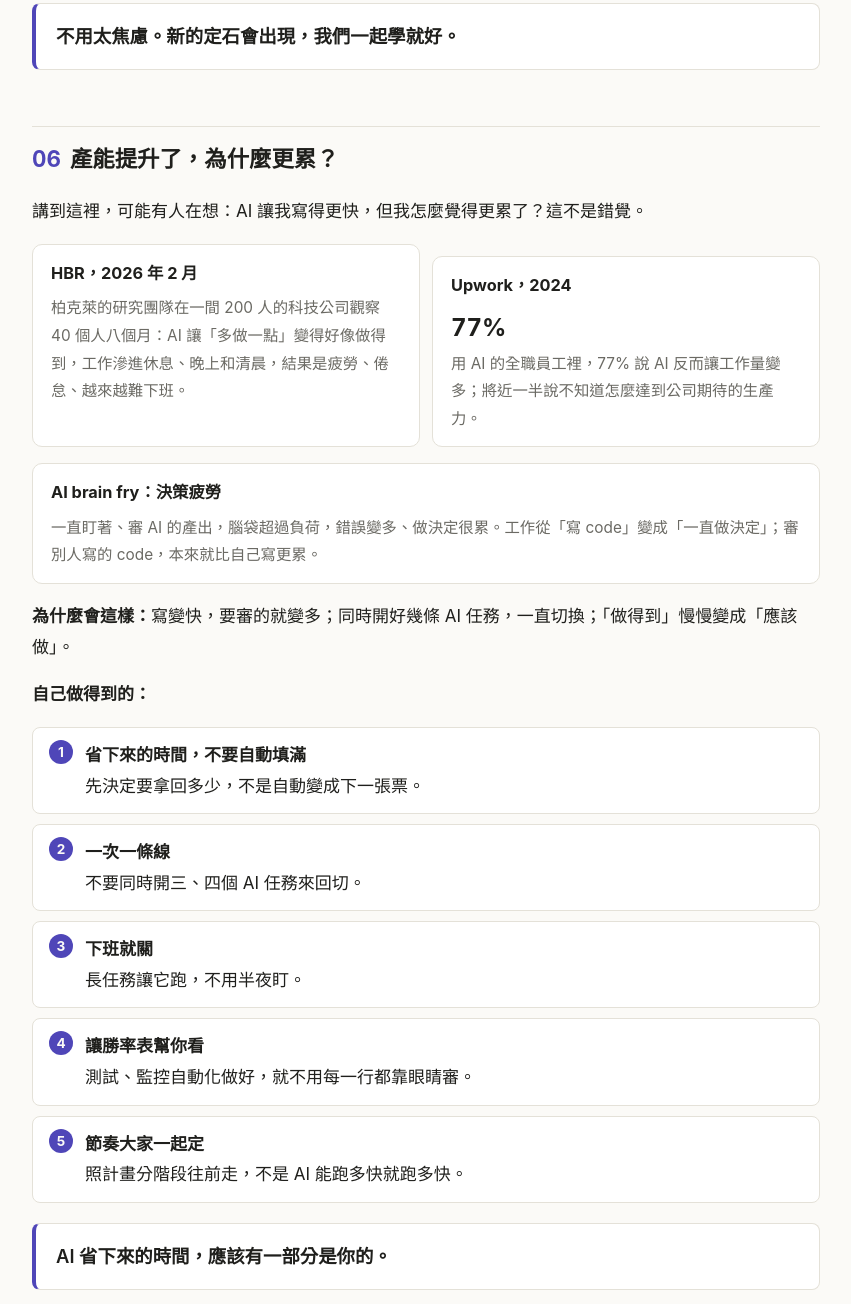
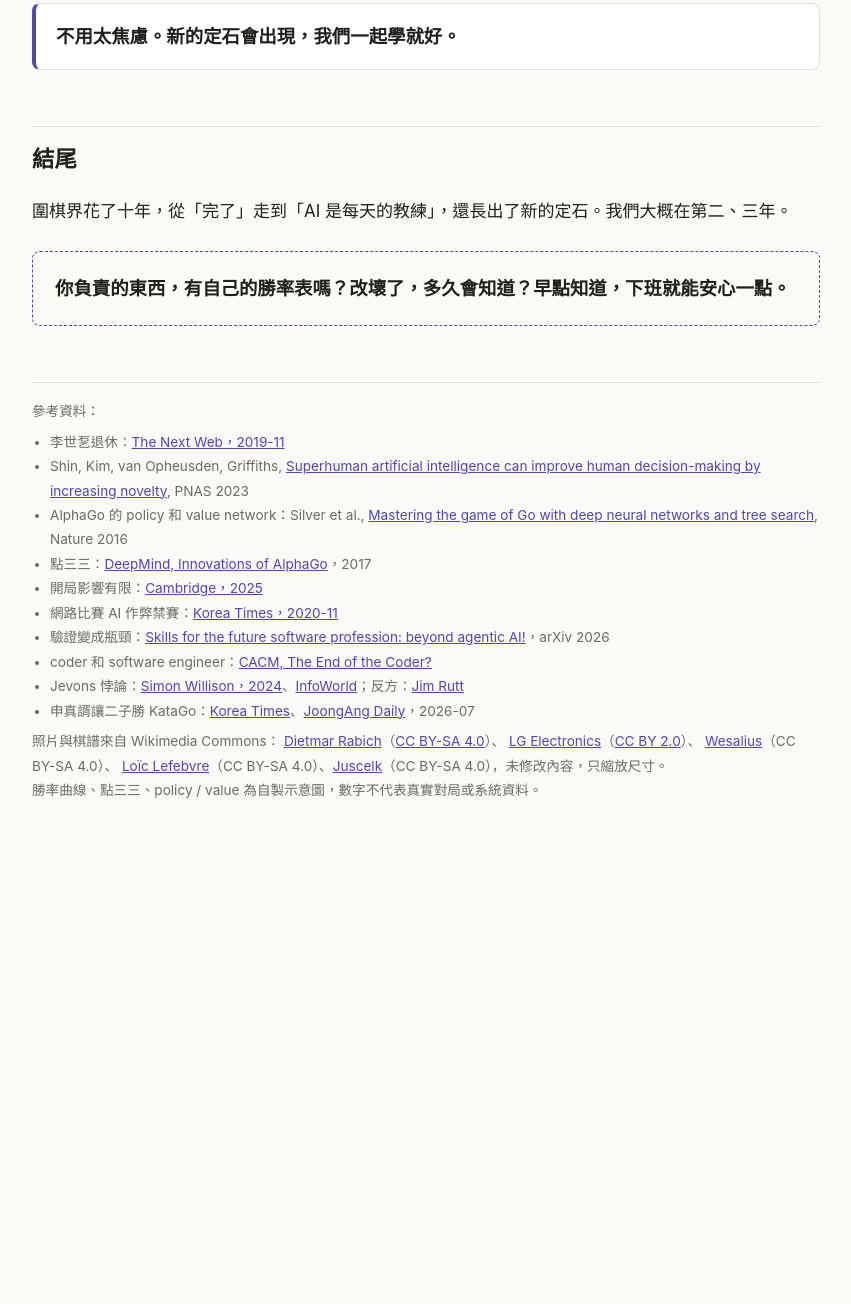
Before and after one commit to waiting7777/talks, a plain HTML site: page 2026-12-04-post-alphago/index.html in a window 1280 px wide. Shown: the part 7336-8640 px from the top of the page, without its empty margins (214-1065 px from the left). After the commit the page ends 8219 px from the top, so only its background shows below. Drawn offline with Linux system fonts and the light colour scheme.

Commit message:
後 AlphaGo：拿掉更累那一章
Co-Authored-By: Claude Opus 5.5 <noreply@anthropic.com>

```diff
--- a/2026-12-04-post-alphago/index.html
+++ b/2026-12-04-post-alphago/index.html
@@ -243,24 +243,6 @@ text{font-family:-apple-system,BlinkMacSystemFont,"PingFang TC","Noto Sans TC",s
 <p>這件事還沒有定論。但我相信以後一定還會有新的轉變、新的需求；懂需求、懂哪裡會出事的人，工作不會消失。</p>
 <p class="pull">不用太焦慮。新的定石會出現，我們一起學就好。</p>
 
-<h2><span class="n">06</span>產能提升了，為什麼更累？</h2>
-<p>講到這裡，可能有人在想：AI 讓我寫得更快，但我怎麼覺得更累了？這不是錯覺。</p>
-<div class="two">
-<div class="box"><h3>HBR，2026 年 2 月</h3><p>柏克萊的研究團隊在一間 200 人的科技公司觀察 40 個人八個月：AI 讓「多做一點」變得好像做得到，工作滲進休息、晚上和清晨，結果是疲勞、倦怠、越來越難下班。</p></div>
-<div class="box"><h3>Upwork，2024</h3><b class="big">77%</b><p>用 AI 的全職員工裡，77% 說 AI 反而讓工作量變多；將近一半說不知道怎麼達到公司期待的生產力。</p></div>
-</div>
-<div class="box"><h3>AI brain fry：決策疲勞</h3><p>一直盯著、審 AI 的產出，腦袋超過負荷，錯誤變多、做決定很累。工作從「寫 code」變成「一直做決定」；審別人寫的 code，本來就比自己寫更累。</p></div>
-<p><b>為什麼會這樣：</b>寫變快，要審的就變多；同時開好幾條 AI 任務，一直切換；「做得到」慢慢變成「應該做」。</p>
-<p><b>自己做得到的：</b></p>
-<ol class="steps">
-<li><b>省下來的時間，不要自動填滿</b>先決定要拿回多少，不是自動變成下一張票。</li>
-<li><b>一次一條線</b>不要同時開三、四個 AI 任務來回切。</li>
-<li><b>下班就關</b>長任務讓它跑，不用半夜盯。</li>
-<li><b>讓勝率表幫你看</b>測試、監控自動化做好，就不用每一行都靠眼睛審。</li>
-<li><b>節奏大家一起定</b>照計畫分階段往前走，不是 AI 能跑多快就跑多快。</li>
-</ol>
-<p class="pull">AI 省下來的時間，應該有一部分是你的。</p>
-
 <h2>結尾</h2>
 <p>圍棋界花了十年，從「完了」走到「AI 是每天的教練」，還長出了新的定石。我們大概在第二、三年。</p>
 <p class="q">你負責的東西，有自己的勝率表嗎？改壞了，多久會知道？早點知道，下班就能安心一點。</p>
@@ -277,9 +259,6 @@ text{font-family:-apple-system,BlinkMacSystemFont,"PingFang TC","Noto Sans TC",s
 <li>驗證變成瓶頸：<a href="https://arxiv.org/abs/2606.21894">Skills for the future software profession: beyond agentic AI!</a>，arXiv 2026</li>
 <li>coder 和 software engineer：<a href="https://cacm.acm.org/news/the-end-of-the-coder/">CACM, The End of the Coder?</a></li>
 <li>Jevons 悖論：<a href="https://simonwillison.net/2024/Jul/8/jevons-paradox/">Simon Willison，2024</a>、<a href="https://www.infoworld.com/article/3955073/ai-will-require-more-software-developers-not-fewer.html">InfoWorld</a>；反方：<a href="https://jimrutt.substack.com/p/jevons-paradox-and-the-fate-of-software">Jim Rutt</a></li>
-<li>AI 讓工作更密集：<a href="https://hbr.org/2026/02/ai-doesnt-reduce-work-it-intensifies-it">HBR, AI Doesn’t Reduce Work—It Intensifies It</a>，2026-02（<a href="https://www.theregister.com/software/2026/02/11/ai-makes-the-workday-longer-and-more-intense-hbr-study/4236817">The Register 報導</a>）</li>
-<li>工作量變多：<a href="https://www.upwork.com/research/ai-enhanced-work-models">Upwork, From Burnout to Balance</a>，2024-07</li>
-<li>決策疲勞：<a href="https://stackoverflow.blog/2026/05/21/coding-agents-are-giving-everyone-decision-fatigue">Stack Overflow Blog</a>，2026-05；<a href="https://builtin.com/articles/ai-brain-fry-software-developers">Built In, AI brain fry</a></li>
 <li>申真諝讓二子勝 KataGo：<a href="https://www.koreatimes.co.kr/lifestyle/people-events/20260721/humans-strike-back-shin-jin-seo-defeats-top-go-ai-katago-2-1">Korea Times</a>、<a href="https://www.koreajoongangdaily.com/sports/a-decade-after-alphago-shin-jinseo-proves-that-humans-still-have-game/12784059">JoongAng Daily</a>，2026-07</li>
 </ul>
 照片與棋譜來自 Wikimedia Commons：
```
